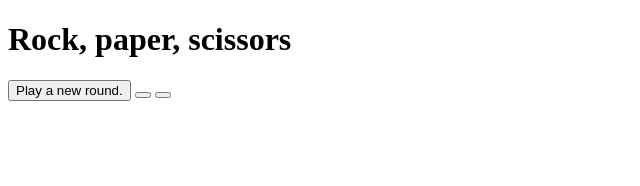
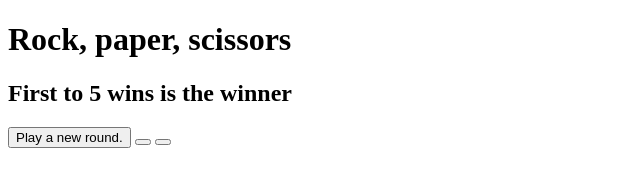
Before and after one commit to MadMilliner/rock-paper-scissors, a plain HTML site: page index.html in a window 1280 px wide. Shown: the whole page, without its empty margins (0-640 px from the left). Drawn offline with Linux system fonts and the light colour scheme.

Commit message:
Added message explaining wincon

```diff
--- a/index.html
+++ b/index.html
@@ -8,6 +8,7 @@
 </head>
 <body>
     <h1>Rock, paper, scissors </h1>
+    <h2>First to 5 wins is the winner</h2>
     <div class="buttonBox">
     <button class="playRound">Play a new round.</button>
     <button display="none"></button>
```
